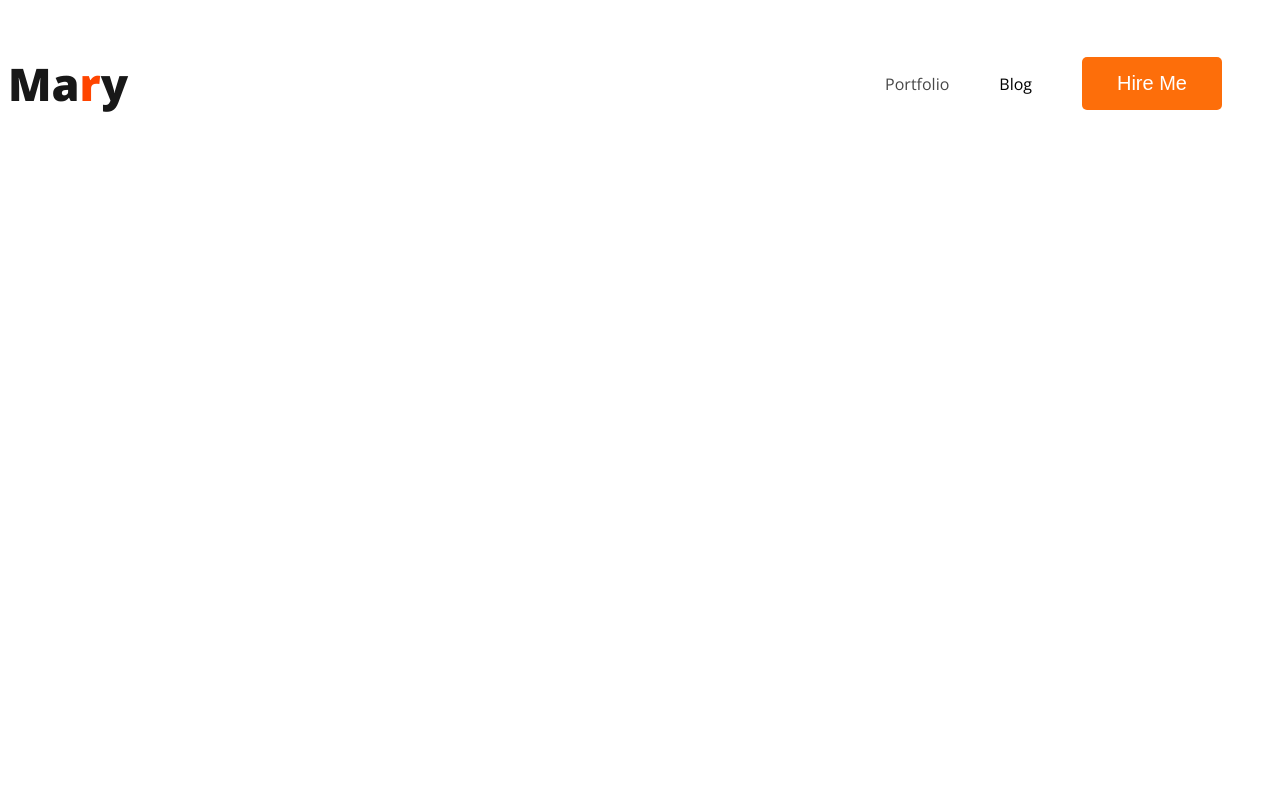
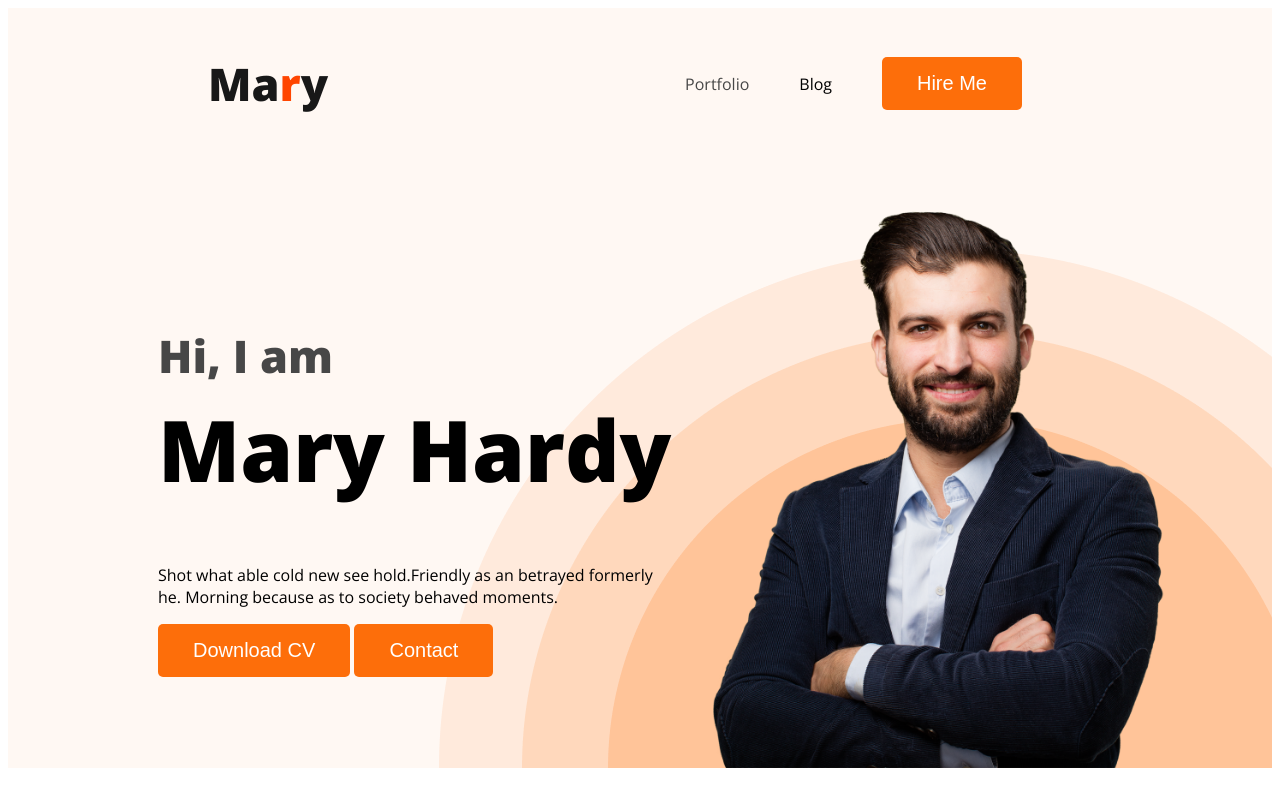
Before and after one commit to tanu200/webdeveloper-portfolio, a plain HTML site: page index.html in a window 1280 px wide. Drawn offline with nearby package versions, Linux system fonts and the light colour scheme.

Commit message:
header add

```diff
--- a/index.html
+++ b/index.html
@@ -13,7 +13,7 @@
 </head>
 
 <body>
-    <header>
+    <header class="header">
         <nav>
             <h3 class="nav-title">Ma<span class="text-orange">r</span>y</h3>
             <ul>
@@ -22,7 +22,26 @@
                 <li><button class="btn-orange">Hire Me</button></li>
             </ul>
         </nav>
+
+        <div class="banner">
+            <div>
+                <h3 class="banner-geeting">Hi, I am</h3>
+                <h1 class="banner-title">Mary Hardy
+                </h1>
+                <p>Shot what able cold new see hold.Friendly as an betrayed formerly <br>
+                    he. Morning because as to society behaved moments.</p>
+                <button class="btn-orange">Download CV </button>
+                <button class="btn-orange">Contact </button>
+            </div>
+            <img class="banner-picture" src="images/hardy.png" alt="" srcset="">
+
+        </div>
     </header>
+    <main>
+        <section class="about">
+
+        </section>
+    </main>
 
 </body>
 
--- a/style.css
+++ b/style.css
@@ -14,6 +14,7 @@ nav {
     display: flex;
     justify-content: space-between;
     align-items: center;
+    margin: 0 200px;
 }
 
 .nav-title {
@@ -47,3 +48,33 @@ nav a {
     color: white;
     padding: 15px 35px;
 }
+
+/**header*/
+.header {
+    background-color: #FFF8F3;
+    background-image: url(images/header_bg.png);
+    background-repeat: no-repeat;
+    background-position: bottom right;
+}
+
+.banner {
+    padding: 30px 30px 0px 150px;
+    display: flex;
+    align-items: center;
+}
+
+.banner-picture {
+    width: 500px;
+}
+
+.banner-title {
+    font-size: 85px;
+    font-weight: 700px;
+    margin-top: 5px;
+}
+
+.banner-geeting {
+    font-size: 45px;
+    color: #474747;
+    margin-bottom: 0px;
+}
```
